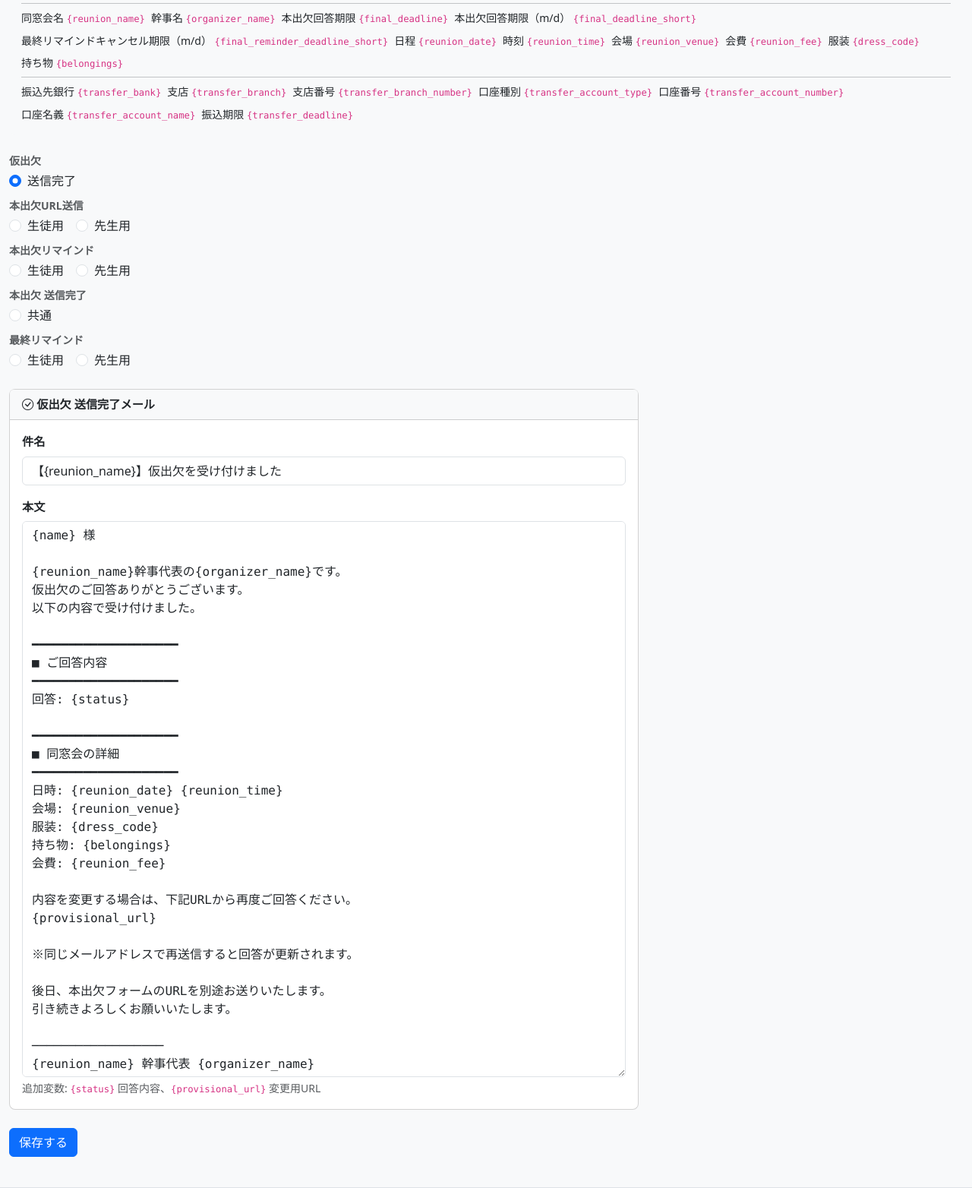
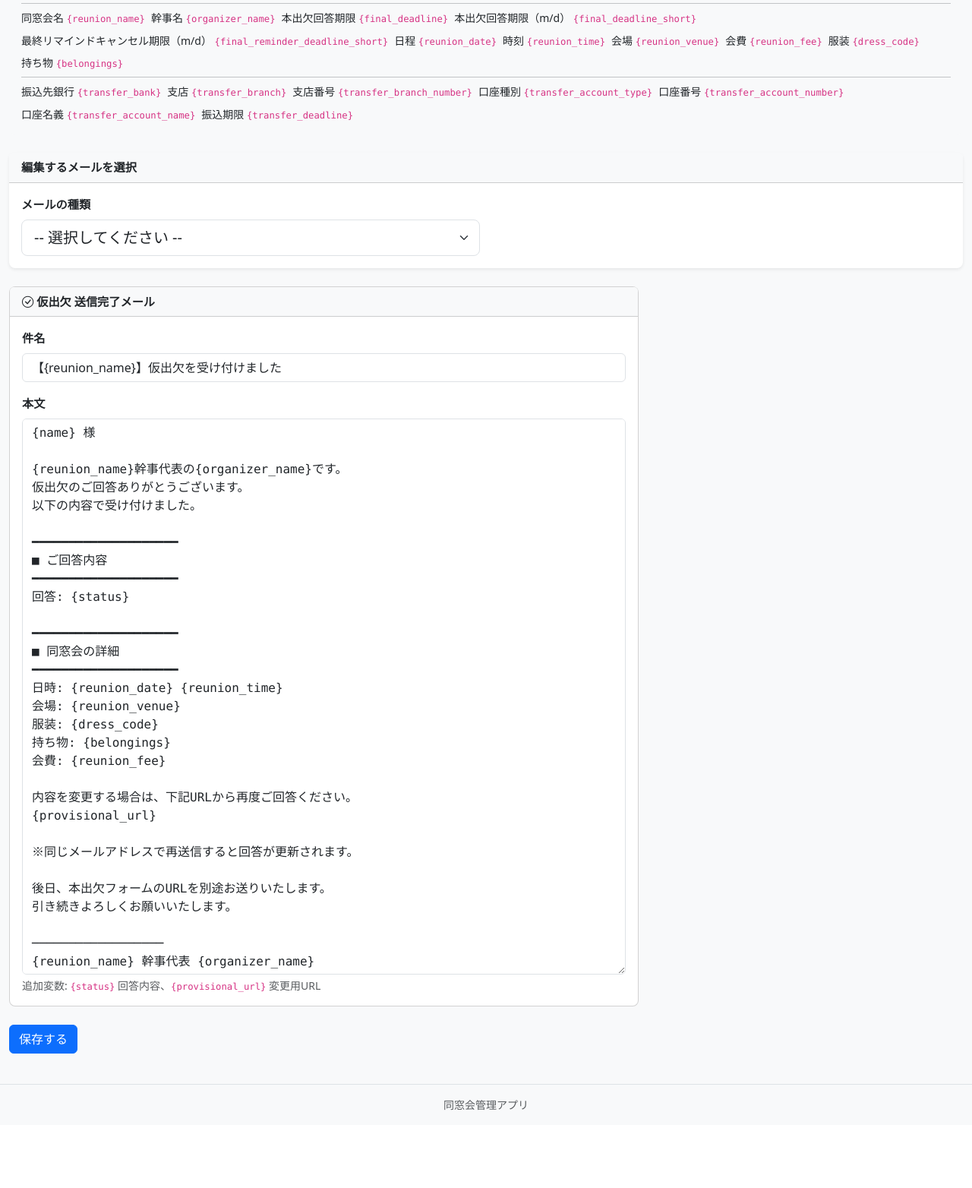
Before and after one commit to Ryunosu-keio/individual, a Flask app: page /admin/settings/mail-template in a window 1280 px wide. Shown: the part 257-1821 px from the top of the page at 76% size. After the commit the page ends 1719 px from the top, so only its background shows below. Run offline with Flask 3, Linux system fonts and the light colour scheme; data that the repository does not hold is empty.

Commit message:
メール文章編集画面の選択UIをメール送信画面と統一
- ラジオボタングループ → selectドロップダウン + 生徒用/先生用ラジオボタンに変更
- カード+shadow-smのレイアウトを送信画面と合わせた

Co-Authored-By: Claude Sonnet 4.6 <noreply@anthropic.com>

```diff
--- a/reunion/templates/admin/settings_mail_template.html
+++ b/reunion/templates/admin/settings_mail_template.html
@@ -58,67 +58,34 @@
 </div>
 
 <!-- メール種類の選択 -->
-<div class="mb-4">
-  <div class="row g-2">
-    <!-- 仮出欠 -->
-    <div class="col-12">
-      <div class="text-muted small fw-bold mb-1">仮出欠</div>
-      <div class="d-flex gap-3 flex-wrap">
+<div class="card border-0 shadow-sm mb-4">
+  <div class="card-header bg-light fw-bold">編集するメールを選択</div>
+  <div class="card-body">
+    <div class="row align-items-end g-3">
+      <div class="col-md-6">
+        <label class="form-label fw-bold">メールの種類</label>
+        <select id="mailType" class="form-select form-select-lg">
+          <option value="">-- 選択してください --</option>
+          <option value="provisional_confirm">仮出欠 送信完了</option>
+          <option value="final_url">本出欠URL送信</option>
+          <option value="reminder">本出欠リマインド</option>
+          <option value="final_confirm">本出欠 送信完了</option>
+          <option value="final_reminder">最終リマインド</option>
+        </select>
+      </div>
+      <div class="col-md-3">
+        <div id="teacherToggleArea" class="d-none">
+          <label class="form-label fw-bold">対象</label>
+          <div class="d-flex gap-3">
             <div class="form-check">
-          <input class="form-check-input" type="radio" name="mailSelect" id="sel_provisional_confirm" value="provisional_confirm" checked>
-          <label class="form-check-label" for="sel_provisional_confirm">送信完了</label>
+              <input class="form-check-input" type="radio" name="teacherToggle" id="toggleStudent" value="0" checked>
+              <label class="form-check-label" for="toggleStudent">生徒用</label>
+            </div>
+            <div class="form-check">
+              <input class="form-check-input" type="radio" name="teacherToggle" id="toggleTeacher" value="1">
+              <label class="form-check-label" for="toggleTeacher">先生用</label>
             </div>
           </div>
-    </div>
-    <!-- 本出欠URL送信 -->
-    <div class="col-12 mt-2">
-      <div class="text-muted small fw-bold mb-1">本出欠URL送信</div>
-      <div class="d-flex gap-3 flex-wrap">
-        <div class="form-check">
-          <input class="form-check-input" type="radio" name="mailSelect" id="sel_final_url" value="final_url">
-          <label class="form-check-label" for="sel_final_url">生徒用</label>
-        </div>
-        <div class="form-check">
-          <input class="form-check-input" type="radio" name="mailSelect" id="sel_final_url_teacher" value="final_url_teacher">
-          <label class="form-check-label" for="sel_final_url_teacher">先生用</label>
-        </div>
-      </div>
-    </div>
-    <!-- 本出欠リマインド -->
-    <div class="col-12 mt-2">
-      <div class="text-muted small fw-bold mb-1">本出欠リマインド</div>
-      <div class="d-flex gap-3 flex-wrap">
-        <div class="form-check">
-          <input class="form-check-input" type="radio" name="mailSelect" id="sel_reminder" value="reminder">
-          <label class="form-check-label" for="sel_reminder">生徒用</label>
-        </div>
-        <div class="form-check">
-          <input class="form-check-input" type="radio" name="mailSelect" id="sel_reminder_teacher" value="reminder_teacher">
-          <label class="form-check-label" for="sel_reminder_teacher">先生用</label>
-        </div>
-      </div>
-    </div>
-    <!-- 本出欠 送信完了 -->
-    <div class="col-12 mt-2">
-      <div class="text-muted small fw-bold mb-1">本出欠 送信完了</div>
-      <div class="d-flex gap-3 flex-wrap">
-        <div class="form-check">
-          <input class="form-check-input" type="radio" name="mailSelect" id="sel_final_confirm" value="final_confirm">
-          <label class="form-check-label" for="sel_final_confirm">共通</label>
-        </div>
-      </div>
-    </div>
-    <!-- 最終リマインド -->
-    <div class="col-12 mt-2">
-      <div class="text-muted small fw-bold mb-1">最終リマインド</div>
-      <div class="d-flex gap-3 flex-wrap">
-        <div class="form-check">
-          <input class="form-check-input" type="radio" name="mailSelect" id="sel_final_reminder" value="final_reminder">
-          <label class="form-check-label" for="sel_final_reminder">生徒用</label>
-        </div>
-        <div class="form-check">
-          <input class="form-check-input" type="radio" name="mailSelect" id="sel_final_reminder_teacher" value="final_reminder_teacher">
-          <label class="form-check-label" for="sel_final_reminder_teacher">先生用</label>
         </div>
       </div>
     </div>
@@ -301,7 +268,8 @@
 
 <script>
 document.addEventListener('DOMContentLoaded', function () {
-  // テキストエリアの自動リサイズ
+  const HAS_TEACHER = ['final_url', 'reminder', 'final_reminder'];
+
   function autoResize(ta) {
     ta.style.height = 'auto';
     ta.style.height = ta.scrollHeight + 'px';
@@ -311,19 +279,39 @@ document.addEventListener('DOMContentLoaded', function () {
     ta.addEventListener('input', function () { autoResize(ta); });
   });
 
-  // ラジオボタンで表示切り替え
-  document.querySelectorAll('input[name="mailSelect"]').forEach(function (radio) {
-    radio.addEventListener('change', function () {
+  function showSection() {
+    const mailType = document.getElementById('mailType').value;
+    const isTeacher = document.querySelector('input[name="teacherToggle"]:checked').value === '1';
+    const teacherToggleArea = document.getElementById('teacherToggleArea');
+
     document.querySelectorAll('.mail-section').forEach(function (sec) {
       sec.classList.add('d-none');
     });
-      var target = document.getElementById('section_' + this.value);
+
+    if (!mailType) return;
+
+    if (HAS_TEACHER.includes(mailType)) {
+      teacherToggleArea.classList.remove('d-none');
+    } else {
+      teacherToggleArea.classList.add('d-none');
+      document.getElementById('toggleStudent').checked = true;
+    }
+
+    const key = isTeacher && HAS_TEACHER.includes(mailType) ? mailType + '_teacher' : mailType;
+    const target = document.getElementById('section_' + key);
     if (target) {
       target.classList.remove('d-none');
-        // 表示後にリサイズ
       target.querySelectorAll('textarea.auto-resize').forEach(autoResize);
     }
+  }
+
+  document.getElementById('mailType').addEventListener('change', function () {
+    document.getElementById('toggleStudent').checked = true;
+    showSection();
   });
+
+  document.querySelectorAll('input[name="teacherToggle"]').forEach(function (radio) {
+    radio.addEventListener('change', showSection);
   });
 });
 </script>
```
Lines whose indentation alone changed are shown as unchanged.
